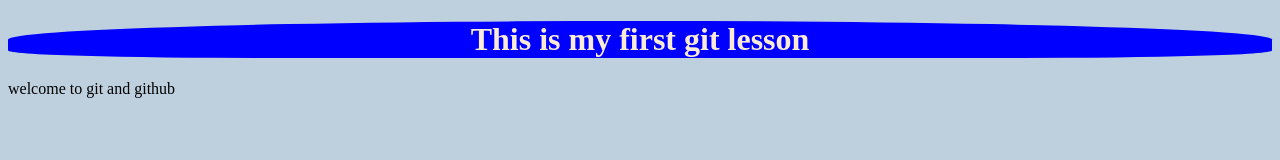
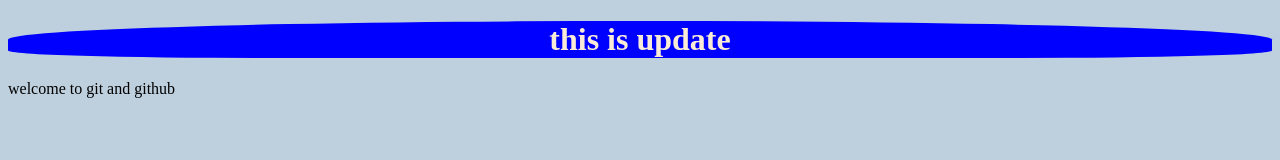
Before and after one commit to jawadomari94/myproject, a plain HTML site: page index.html in a window 1280 px wide. Drawn offline with Linux system fonts and the light colour scheme.

Commit message:
edit on h1

```diff
--- a/index.html
+++ b/index.html
@@ -8,7 +8,7 @@
 </head>
 <link rel="stylesheet" href="style.css">
 <body>
-    <h1>This is my first git lesson</h1>
+    <h1>this is update</h1>
     <p>welcome to git and github</p>
     <script src="app.js"></script>
 </body>
```
